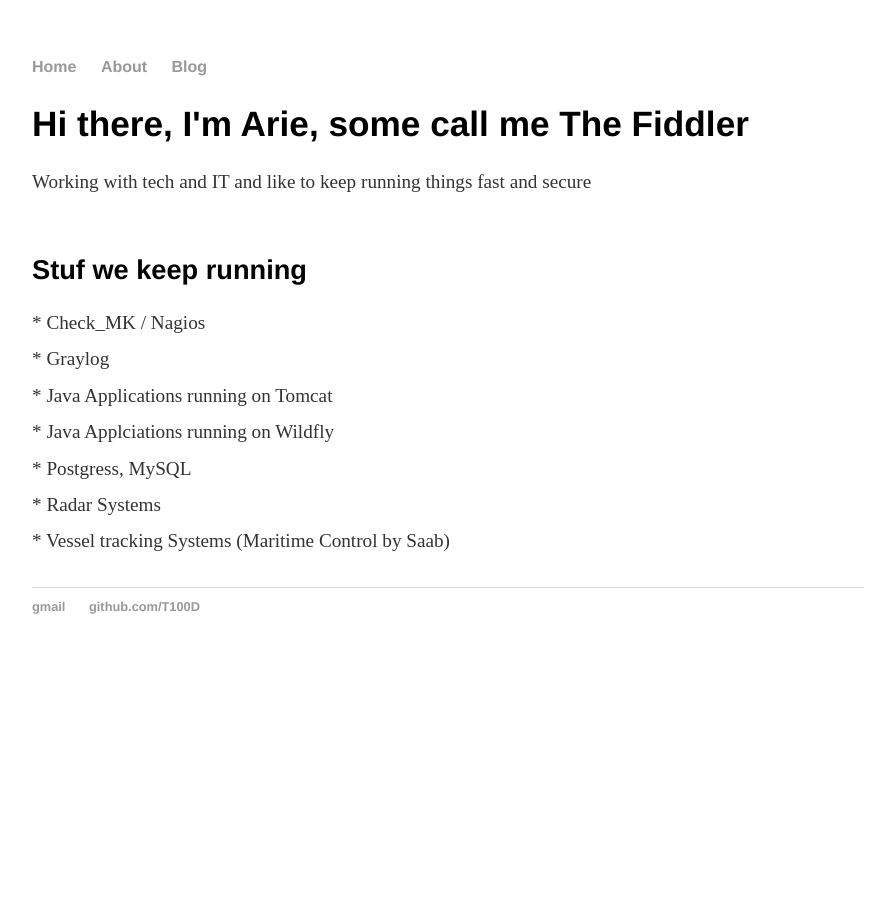
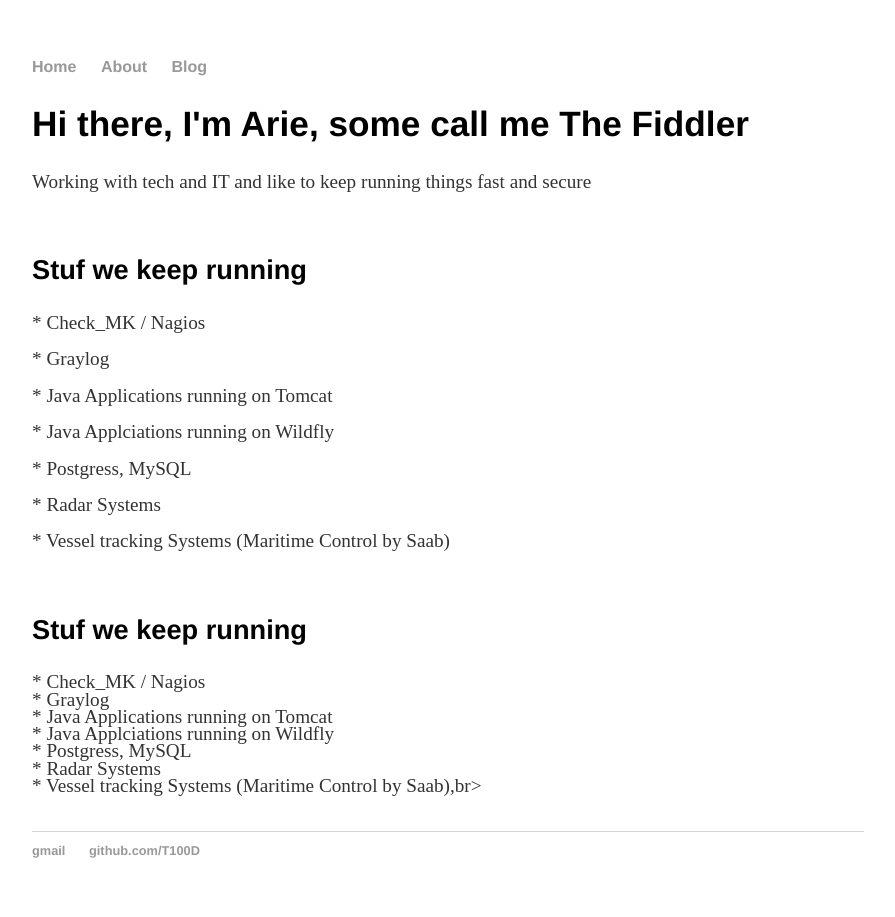
Before and after one commit to T100D/T100D.github.io, a Jekyll site: the page built from index.html, in a window 1280 px wide. Shown: the whole page, without its empty margins (192-1087 px from the left). Built offline with Jekyll 4.4.1, drawn with Linux system fonts in a browser that asks for light colours.

Commit message:
Update index.html

```diff
--- a/index.html
+++ b/index.html
@@ -20,3 +20,17 @@
 			<p>* Vessel tracking Systems (Maritime Control by Saab)</p>
 			<br>
 		</div>
+
+		<div class="blurb">
+			<h3>Stuf we keep running</h3>
+			<p>
+			* Check_MK / Nagios<br>
+			* Graylog<br>
+			* Java Applications running on Tomcat<br>
+			* Java Applciations running on Wildfly<br>
+			* Postgress, MySQL<br>
+			* Radar Systems<br>
+			* Vessel tracking Systems (Maritime Control by Saab),br>
+			</p>
+			<br>
+		</div>
```
